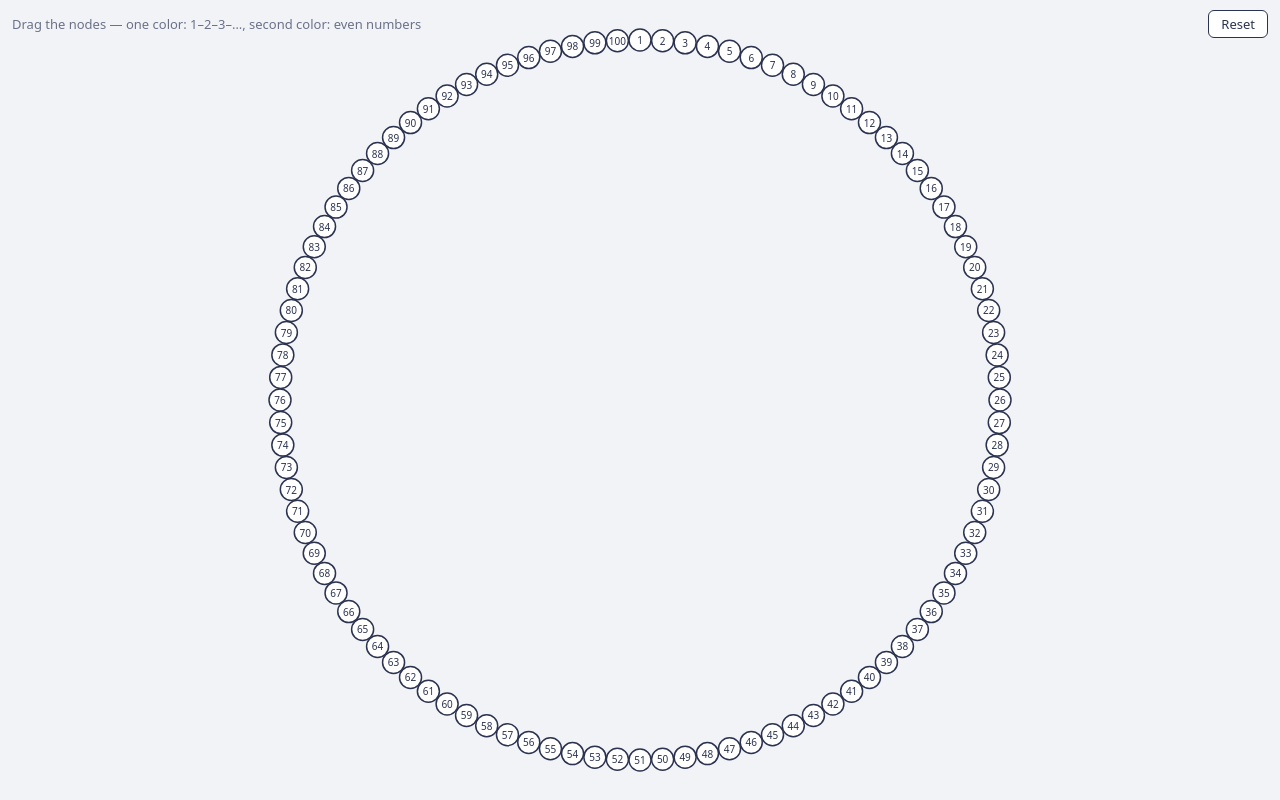
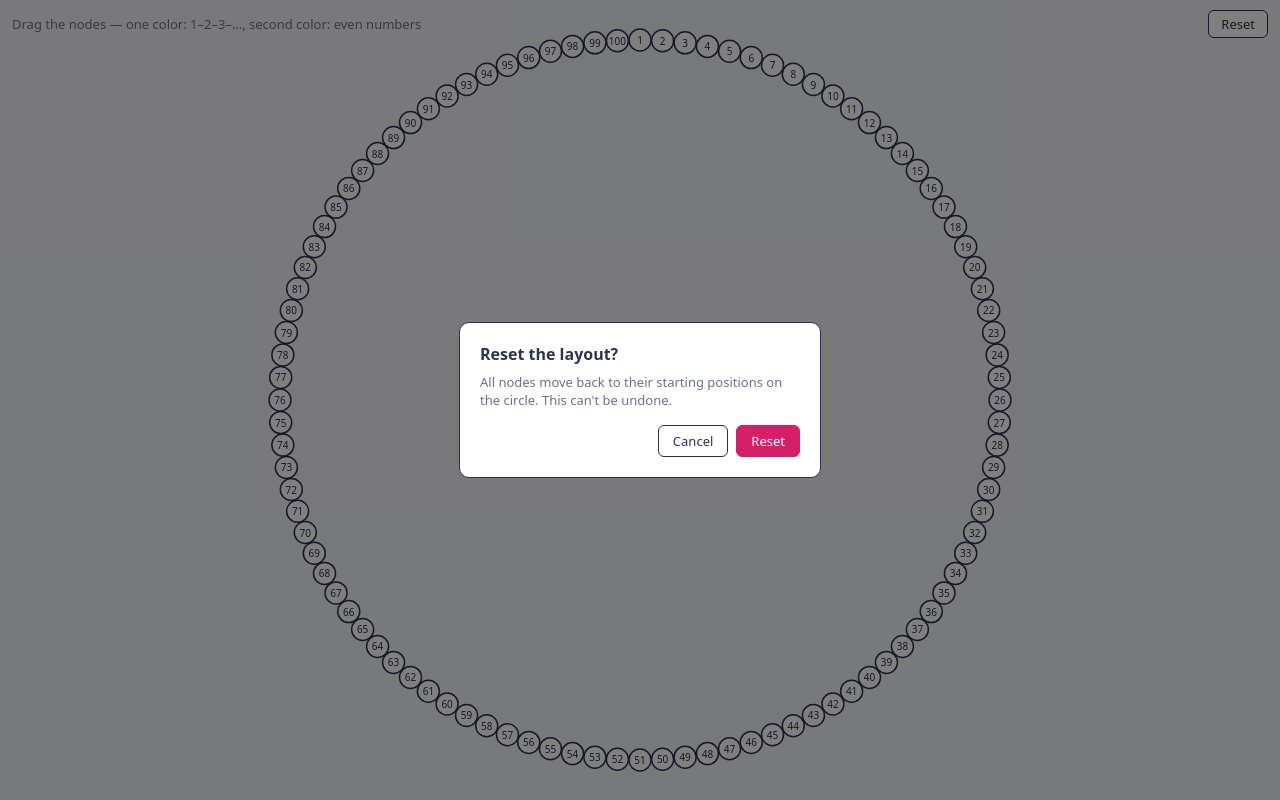
Before and after one commit to cfstras/tattoo, a plain HTML site: page index.html in a window 1280 px wide. Both pictures are taken after a click on the button "Reset". Drawn offline with Linux system fonts and the light colour scheme.

Commit message:
deploy: e6d1a2f16df6fb45a0a0e303f7243d74cd0e308e

```diff
--- a/index.html
+++ b/index.html
@@ -83,6 +83,41 @@
     cursor: pointer;
   }
   #reset:focus-visible { outline: 2px solid var(--seq); outline-offset: 2px; }
+  #confirm-reset {
+    background: var(--node-fill);
+    color: var(--label);
+    border: 1.5px solid var(--node-stroke);
+    border-radius: 10px;
+    padding: 20px;
+    max-width: 320px;
+    font-family: inherit;
+  }
+  #confirm-reset::backdrop { background: rgba(0, 0, 0, 0.5); }
+  #confirm-reset h2 { margin: 0 0 8px; font-size: 16px; }
+  #confirm-reset p { margin: 0 0 16px; font-size: 13px; color: var(--hint); }
+  #confirm-reset .actions {
+    display: flex;
+    justify-content: flex-end;
+    gap: 8px;
+  }
+  #confirm-reset button {
+    font: inherit;
+    font-size: 13px;
+    padding: 6px 14px;
+    border-radius: 6px;
+    cursor: pointer;
+  }
+  #confirm-reset button:focus-visible { outline: 2px solid var(--seq); outline-offset: 2px; }
+  #cancel-reset {
+    background: transparent;
+    color: var(--label);
+    border: 1.5px solid var(--node-stroke);
+  }
+  #do-reset {
+    background: var(--even);
+    color: #fff;
+    border: 1.5px solid var(--even);
+  }
 </style>
 </head>
 <body>
@@ -90,6 +125,14 @@
   <div id="hint">Drag the nodes — one color: 1–2–3–…, second color: even numbers</div>
   <button id="reset" type="button">Reset</button>
 </div>
+<dialog id="confirm-reset">
+  <h2>Reset the layout?</h2>
+  <p>All nodes move back to their starting positions on the circle. This can't be undone.</p>
+  <div class="actions">
+    <button id="cancel-reset" type="button">Cancel</button>
+    <button id="do-reset" type="button">Reset</button>
+  </div>
+</dialog>
 <svg id="canvas">
   <g id="edges"></g>
   <g id="nodes"></g>
@@ -181,7 +224,15 @@
   layoutCircle();
   redrawAll();
 
+  const confirmDialog = document.getElementById('confirm-reset');
   document.getElementById('reset').addEventListener('click', () => {
+    confirmDialog.showModal();
+  });
+  document.getElementById('cancel-reset').addEventListener('click', () => {
+    confirmDialog.close();
+  });
+  document.getElementById('do-reset').addEventListener('click', () => {
+    confirmDialog.close();
     layoutCircle();
     redrawAll();
   });
```
